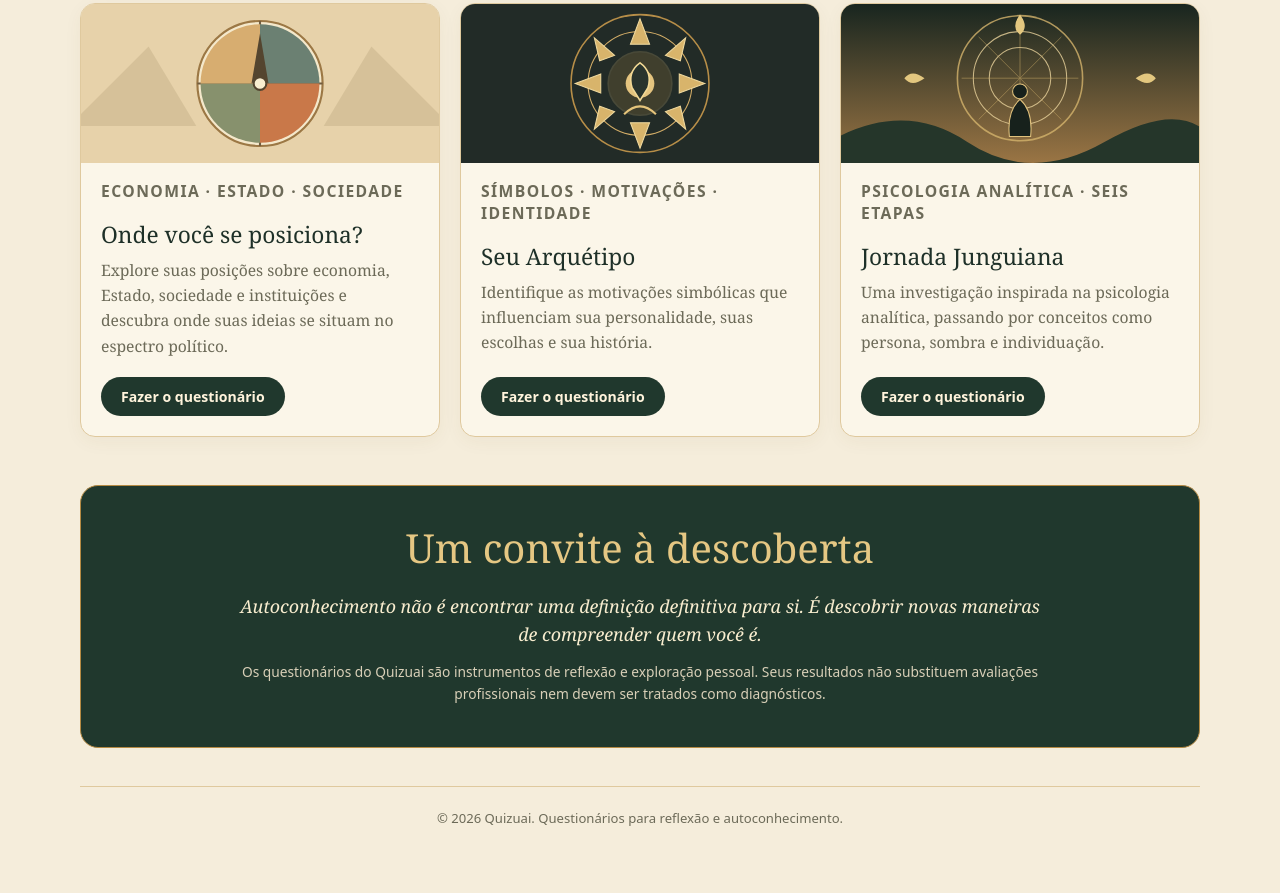
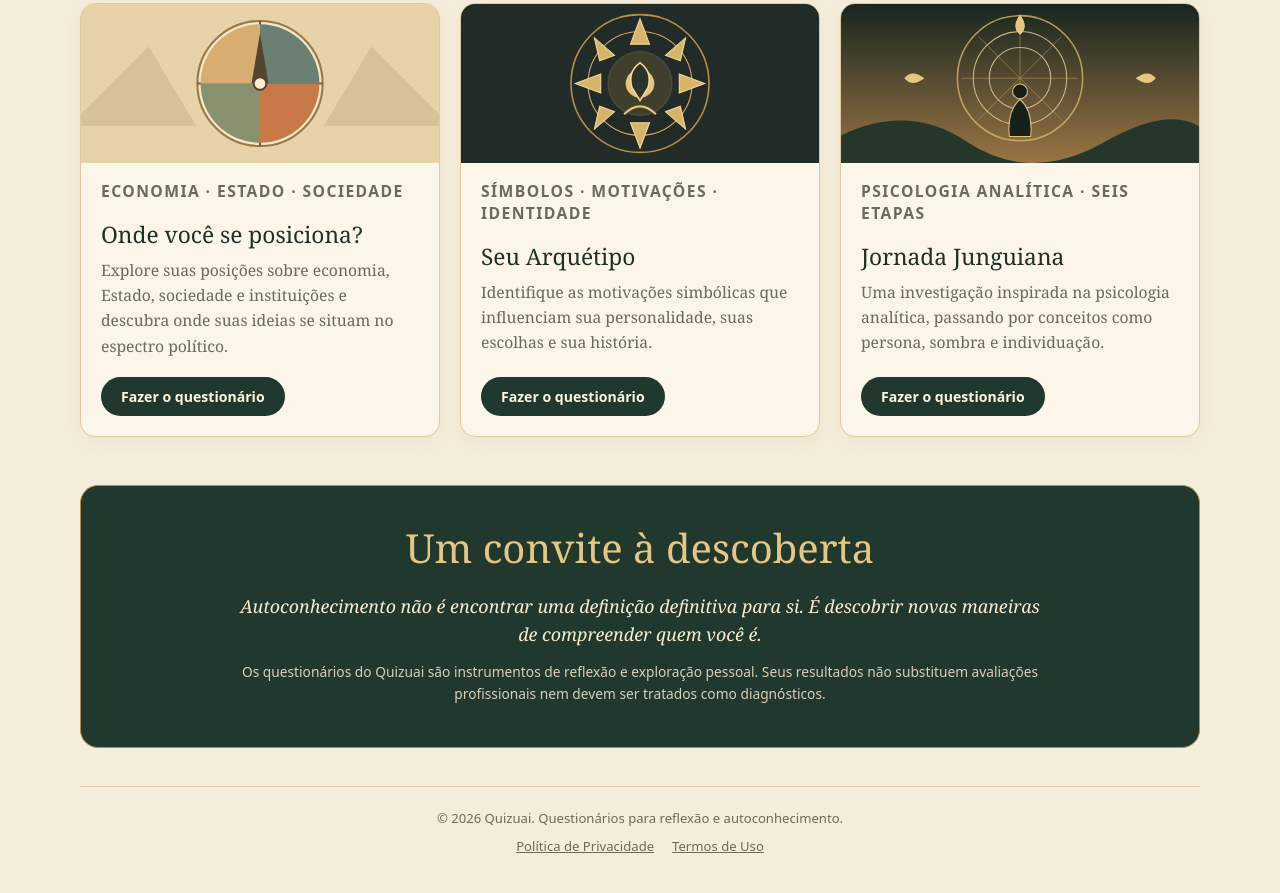
Before and after one commit to Tikmilik/quizuai, a plain HTML site: page index.html in a window 1280 px wide. Shown: the part 1000-1893 px from the top of the page. Before the commit the page ends 1865 px from the top, so only its background shows below. Drawn offline with Linux system fonts and the light colour scheme.

Commit message:
Add institutional policy links to footer

```diff
--- a/index.html
+++ b/index.html
@@ -126,6 +126,6 @@ footer{margin-top:38px;padding:22px 0 38px;border-top:1px solid var(--line);colo
     <p class="note">Os questionários do Quizuai são instrumentos de reflexão e exploração pessoal. Seus resultados não substituem avaliações profissionais nem devem ser tratados como diagnósticos.</p>
   </section>
 </main>
-<footer>© 2026 Quizuai. Questionários para reflexão e autoconhecimento.</footer>
+<footer>© 2026 Quizuai. Questionários para reflexão e autoconhecimento.<nav aria-label="Links institucionais" style="margin-top:10px;display:flex;justify-content:center;gap:18px;flex-wrap:wrap"><a href="/privacidade/" style="color:inherit">Política de Privacidade</a><a href="/termos/" style="color:inherit">Termos de Uso</a></nav></footer>
 </body>
 </html>
```
